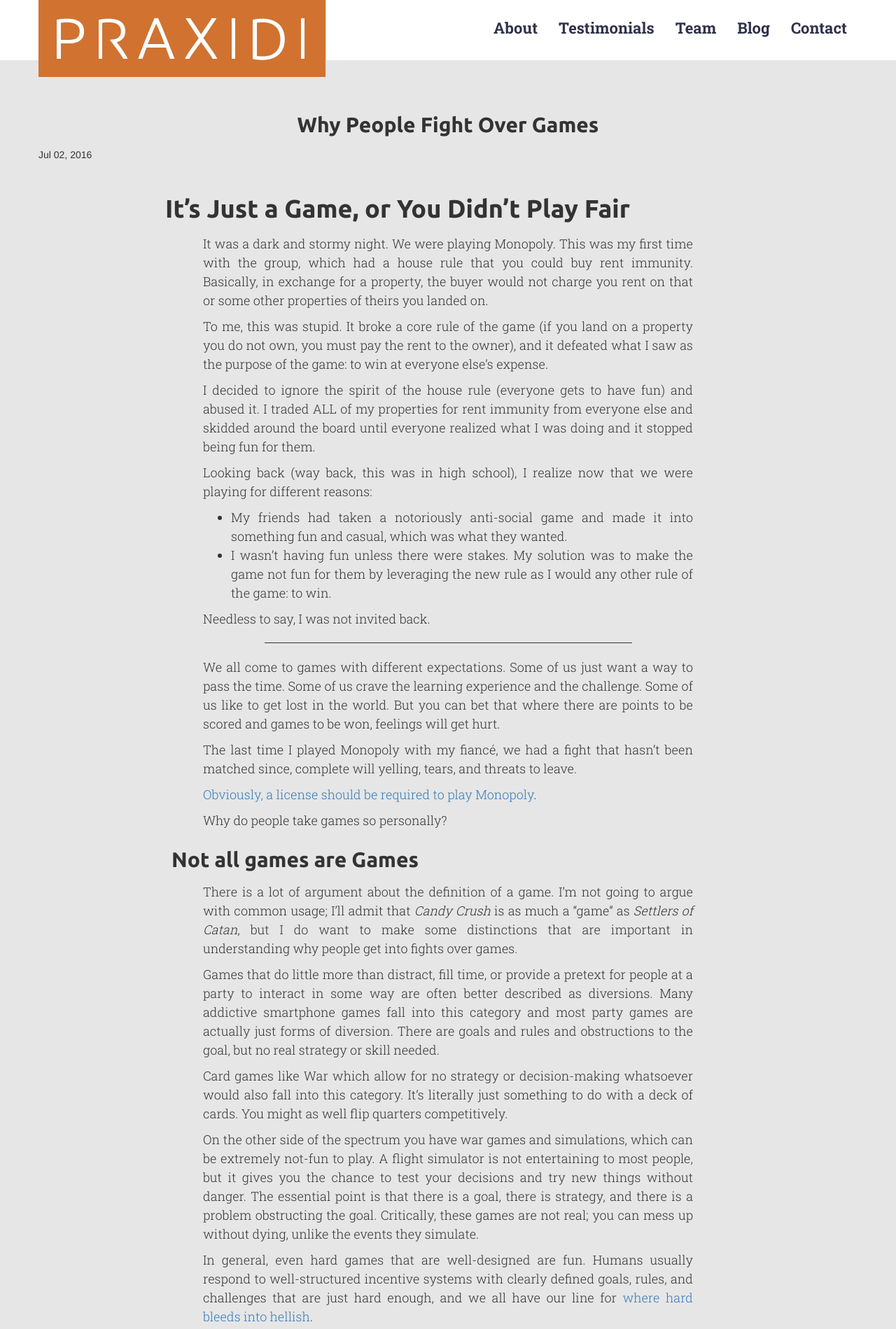
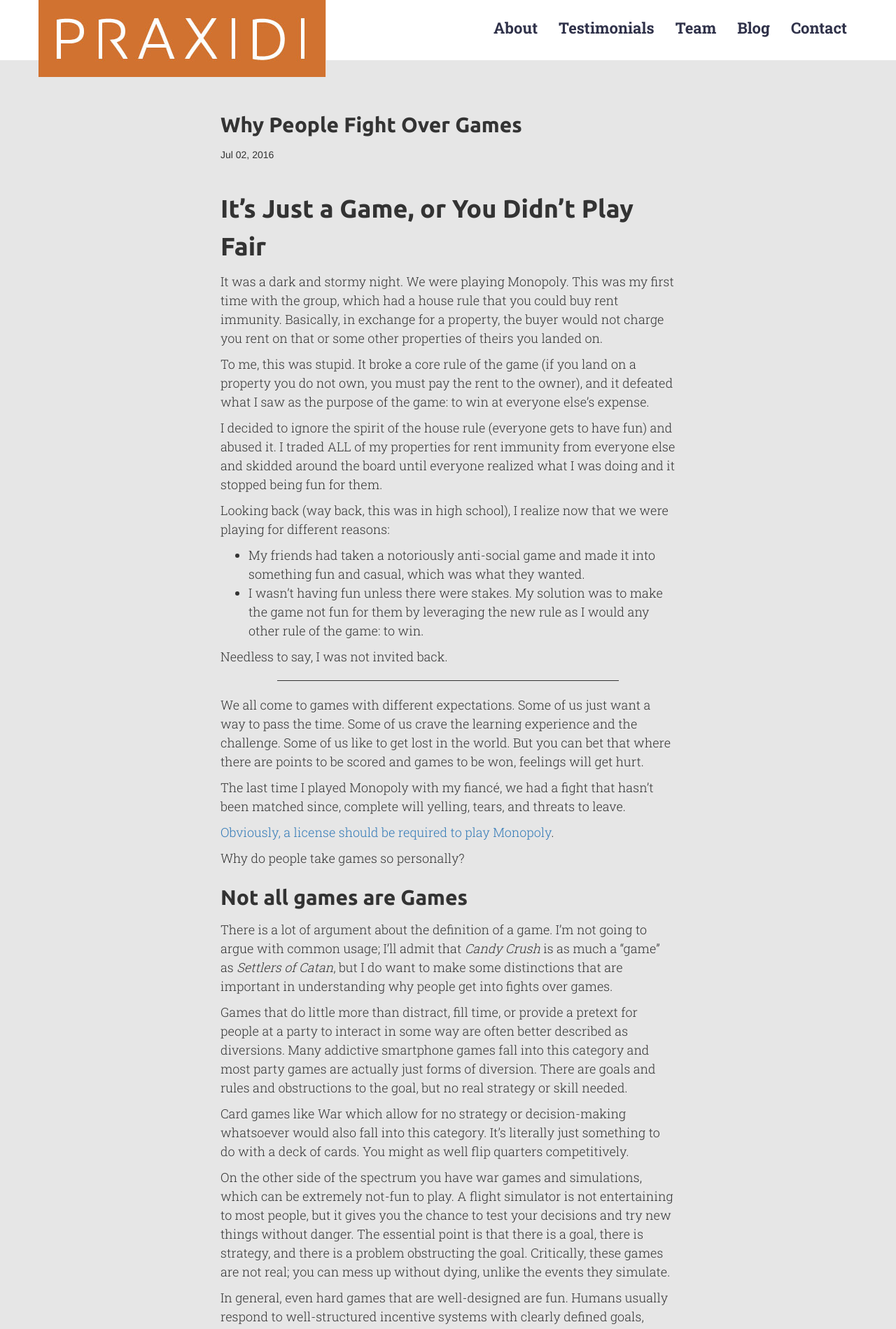
Before and after one commit to wlonk/praxidi, a Jekyll site: the page built from _posts/2016-07-02-Why People Get Into Fights When Playing Games.md, in a window 1280 px wide. Shown: the top 1899 px of the page at 70% size. Built offline with Jekyll 4.4.1, drawn with Linux system fonts in a browser that asks for light colours; nearby versions of some CDN libraries.

Commit message:
Blog post styling.

```diff
--- a/css/main.scss
+++ b/css/main.scss
@@ -412,10 +412,19 @@ input.btn.btn-default {
   padding-top: 50px;
 }
 
+article header {
+  margin: 0 auto;
+  width: 650px;
+
+  h2 {
+    text-align: left;
+  }
+}
+
 .entry {
   margin: 0 auto;
-  text-align: justify;
-  width: 50em;
+  text-align: left;
+  width: 650px;
 
   hr {
     border: 0;
@@ -432,6 +441,5 @@ input.btn.btn-default {
   h4,
   h5 {
     text-align: left;
-    margin-left: -1.5em;
   }
 }
```
